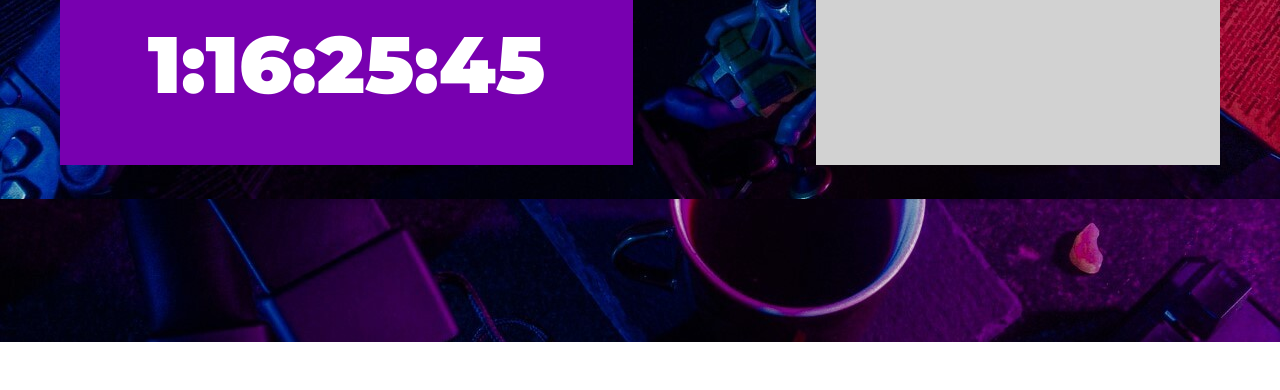
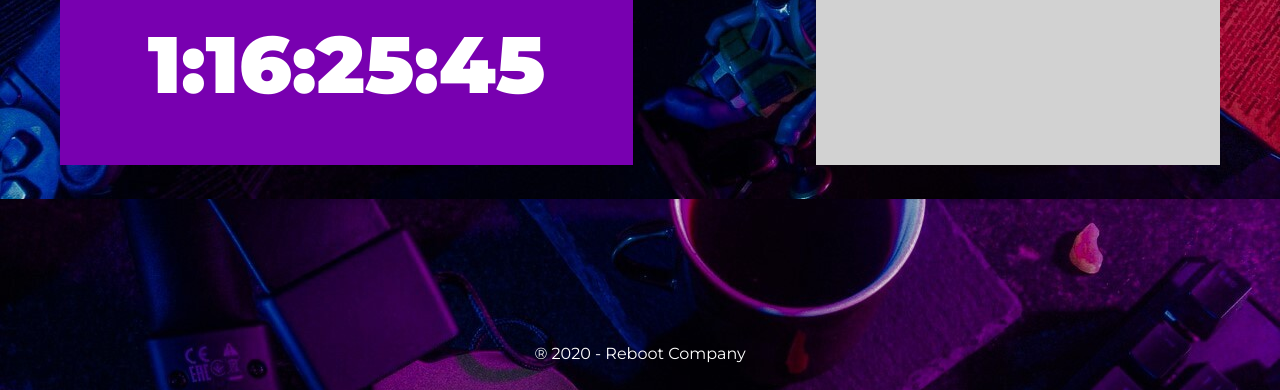
Before and after one commit to stephaniedt/gamaxp-show-me-the-networking, a plain HTML site: page index.html in a window 1280 px wide. Shown: the part 761-1151 px from the top of the page. Before the commit the page ends 1103 px from the top, so only its background shows below. Drawn offline with nearby package versions, Linux system fonts and the light colour scheme.

Commit message:
add footer

```diff
--- a/index.html
+++ b/index.html
@@ -52,7 +52,9 @@
         </div>
 
     </section>
-
+    <footer class="text-center pb-4">
+        <span> ® 2020 - Reboot Company</span>
+    </footer>
 
     <script src='./js/countDown.js'> </script>
 </body>
```
